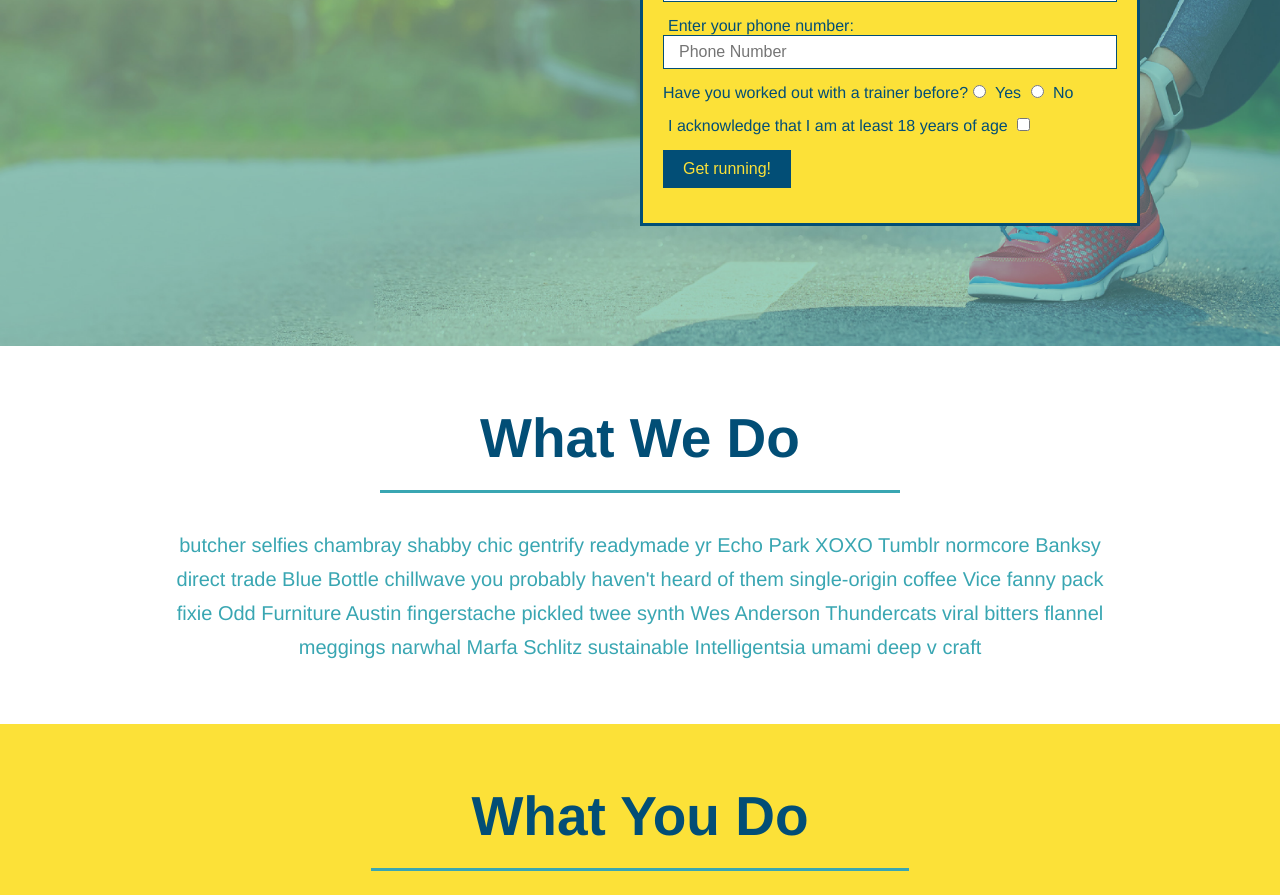
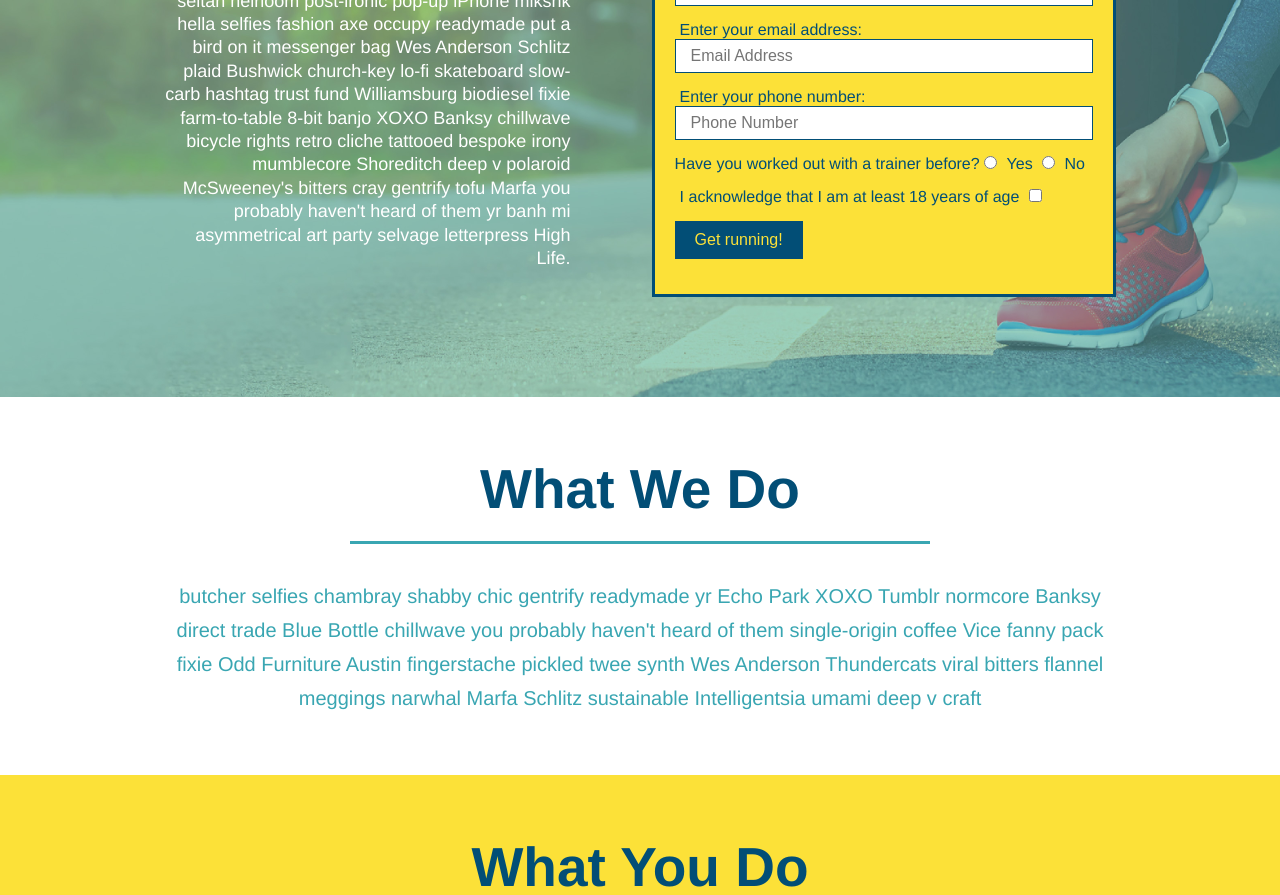
Before and after one commit to UPye/run-buddy, a plain HTML site: page index.html in a window 1280 px wide. Shown: the part 336-1231 px from the top of the page. Drawn offline with Linux system fonts and the light colour scheme.

Commit message:
add flexbox to What We Do section

```diff
--- a/assets/css/style.css
+++ b/assets/css/style.css
@@ -101,10 +101,11 @@ section {
 /* Hero Style Start */
 .hero {
     background-image: url("../images/hero-bg.jpg");
-    height: 600px;
     background-size: cover;
     background-position: center;
-    position: relative;
+    display: flex;
+    justify-content: center;
+    flex-wrap: wrap;
 }
 /* Hero Style End */
 
@@ -113,13 +114,26 @@ section {
     background-color: #FCE138;
     color: #024E76;
     padding: 20px;
-    width: 500px;
     border: solid #024E76 3px;
-    position: absolute;
-    bottom: 120px;
-    right: 140px;
+    width: 40%;
+    margin: 3.5%;
+}
+
+.hero-cta {
+    width: 35%;
+    text-align: right;
+    margin: 3.5%;
+    color: #FFF;
+    font-size: 18px;
+    line-height: 1.3;
 }
 /* Hero Form Style End */
+
+.hero-cta h2 {
+    font-style: italic;
+    font-size: 55px;
+    color: #FCE138;
+}
 
 /* Hero Form P Style Start */
 .hero-form p {
@@ -159,7 +173,7 @@ section {
 
 /* apply styles to Intro section */
 .intro {
-    text-align: center;
+
 }
 
 /* apply styling for intro p section */
@@ -169,11 +183,11 @@ section {
     width: 80%;
     font-size: 20px;
     margin: 0 auto;
+    text-align: center;
 }
 
 /* apply styles to Steps section */
 .steps {
-    text-align: center;
     background: #FCE138;
 }
 
@@ -205,10 +219,12 @@ section {
 .section-title {
     font-size: 55px;
     color: #024E76;
-    margin-bottom: 35px;
-    padding: 0 100px 20px 100px;
-    display: inline-block;
     border-bottom: 3px solid;
+    padding-bottom: 20px;
+    text-align: center;
+    margin: 0 auto 35px auto;
+    width: 50%;
+
 }
 
 .primary-border {
@@ -221,7 +237,7 @@ section {
 
 /* apply styles to trainers section */
 .trainers {
-    text-align: center;
+
 }
 
 .trainer {
@@ -270,8 +286,8 @@ section {
 
 /* apply styles to Reach Out section */
 .contact {
-    text-align: center;
     background-color: #024E76;
+
 }
 
 .contact h2 {
@@ -309,3 +325,7 @@ section {
 }
 
 /* End of Reach Out section's styles */
+
+.flex-row {
+    display: flex;
+}
--- a/index.html
+++ b/index.html
@@ -80,16 +80,22 @@
 
         <!-- "what we do" section -->
         <section id="what-we-do" class="intro">
+        <div class="flex-row">
             <h2 class="section-title secondary-border">What We Do</h2>
+        </div>
+
+        <div class="flex-row">
             <p>
                 butcher selfies chambray shabby chic gentrify readymade yr Echo Park XOXO Tumblr normcore Banksy direct trade Blue Bottle chillwave you probably haven't heard of them single-origin coffee Vice fanny pack fixie Odd Furniture Austin fingerstache pickled twee synth Wes Anderson Thundercats viral bitters flannel meggings narwhal Marfa Schlitz sustainable Intelligentsia umami deep v craft
             </p>
+        </div>
         </section>
 
         <!-- "what you do" section -->
         <section id="what-you-do" class="steps">
-            <h2 class="section-title secondary-border">What You Do</h2>
-
+            <div class="flex-row">
+                <h2 class="section-title secondary-border">What You Do</h2>
+            </div>
             <div>
                 <!-- insert img element here-->
                 <img src="./assets/images/step-1.svg" alt="" />
@@ -121,7 +127,10 @@
 
         <!-- "meet the trainers" section -->
         <section id="your-trainers" class="trainers">
-            <h2 class="section-title secondary-border">Meet The Trainers</h2>
+            <div class="flex-row">
+                <h2 class="section-title secondary-border">Meet The Trainers</h2>
+            </div>
+
             <article class="trainer">
                 <img src="./assets/images/trainer-1.jpg" alt="Arron Stephens in his workout clothes, ready to pump iron" />
                 <div class="trainer-bio text-left">
@@ -159,7 +168,9 @@
 
         <!-- "reach out" section -->
         <section id="reach-out" class="contact">
-            <h2 class="section-title secondary-border">Reach Out</h2>
+            <div class="flex-row">
+                <h2 class="section-title secondary-border">Reach Out</h2>
+            </div>
 
             <div class="contact-info">
                 <iframe src="https://www.google.com/maps/embed?pb=!1m18!1m12!1m3!1d3284.372422125555!2d-92.244062!3d34.59474300000001!2m3!1f0!2f0!3f0!3m2!1i1024!2i768!4f13.1!3m3!1m2!1s0x87d2b16a6d09faef%3A0xf038f3cc3691cf38!2s16204%20Prairie%20Ln%2C%20Little%20Rock%2C%20AR%2072206!5e0!3m2!1sen!2sus!4v1608360346634!5m2!1sen!2sus" width="600" height="450" frameborder="0" style="border:0;" allowfullscreen="" aria-hidden="false" tabindex="0" class="map"
```
